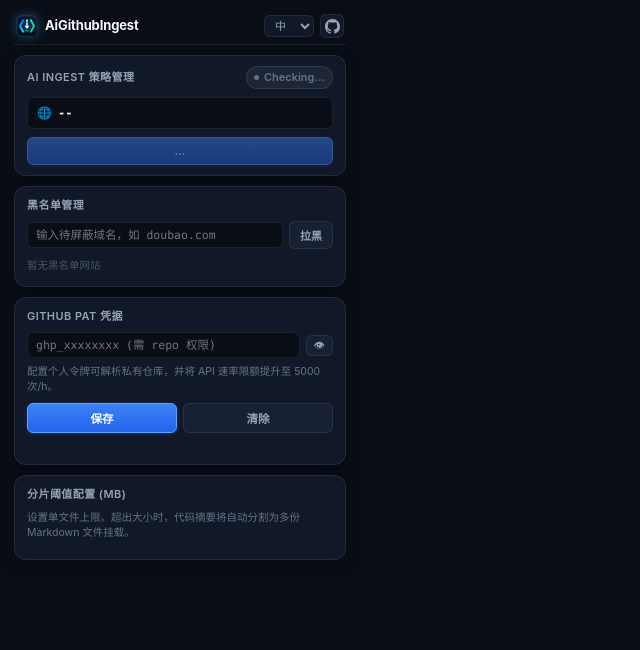
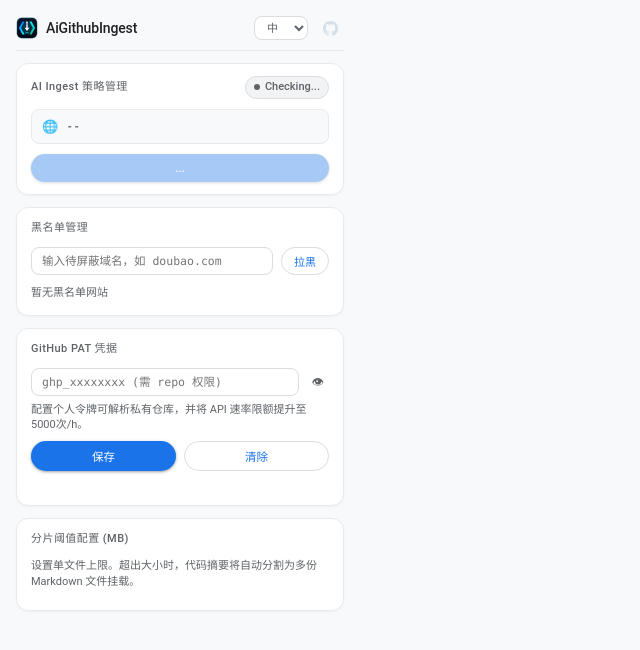
Before and after one commit to CYoJkoY/AiGithubIngest, a website with bundled scripts: page src/popup/popup.html in a window 1280 px wide. Shown: the whole page, without its empty margins (0-640 px from the left). Built offline with nearby package versions, Linux system fonts and the light colour scheme; some packages are replaced by stand-ins of ours; no server answers; files whose address does not match are found by name.

Commit message:
feat(ui): migrate popup and toast to Google Material 3 design system
- Replace legacy dark theme tokens with Material 3 color, typography, shape, elevation, and motion variables.
- Restyle popup cards, badges, buttons, inputs, and site limit rows to Material 3 specifications.
- Update toast container and variants to Material Snackbar styling with bottom placement and type-specific accents.

```diff
--- a/src/popup/popup.css
+++ b/src/popup/popup.css
@@ -1,57 +1,62 @@
 /* ====================================================================
    AiGithubIngest — Extension Popup System
-   AzSkills Precision Dark Design System
+   Google Material Design 3 (M3) Architecture
    ==================================================================== */
 
 :root {
-  /* Palette & Surfaces */
-  --color-bg: #090d16;
-  --color-surface: #111827;
-  --color-surface-elevated: #172133;
-  --color-surface-hover: #1e293b;
-  --color-border: rgba(255, 255, 255, 0.08);
-  --color-border-hover: rgba(56, 189, 248, 0.3);
-  --color-border-focus: #38bdf8;
+  /* Google M3 Baseline Palette */
+  --md-sys-color-primary: #1a73e8;
+  --md-sys-color-primary-hover: #1557d0;
+  --md-sys-color-primary-active: #174ea6;
+  --md-sys-color-on-primary: #ffffff;
+  --md-sys-color-primary-container: #e8f0fe;
+  --md-sys-color-on-primary-container: #1967d2;
 
-  /* Typography Colors */
-  --color-text-primary: #f8fafc;
-  --color-text-secondary: #94a3b8;
-  --color-text-tertiary: #64748b;
-  --color-text-faint: #475569;
+  --md-sys-color-surface: #ffffff;
+  --md-sys-color-surface-container: #f8f9fa;
+  --md-sys-color-surface-container-high: #f1f3f4;
+  --md-sys-color-surface-container-highest: #e8eaed;
+  --md-sys-color-on-surface: #202124;
+  --md-sys-color-on-surface-variant: #5f6368;
+  --md-sys-color-outline: #dadce0;
+  --md-sys-color-outline-variant: #e8eaed;
 
-  /* Brand Accents */
-  --color-accent: #38bdf8;
-  --color-accent-hover: #0ea5e9;
-  --color-primary: #2563eb;
-  --color-primary-hover: #1d4ed8;
+  /* Google M3 Semantic Feedback Colors */
+  --md-sys-color-success: #1e8e3e;
+  --md-sys-color-success-bg: #e6f4ea;
+  --md-sys-color-success-border: #ceead6;
 
-  /* Status Tokens */
-  --color-success: #10b981;
-  --color-success-bg: rgba(16, 185, 129, 0.12);
-  --color-success-border: rgba(16, 185, 129, 0.28);
+  --md-sys-color-info: #1a73e8;
+  --md-sys-color-info-bg: #e8f0fe;
+  --md-sys-color-info-border: #d2e3fc;
 
-  --color-info: #38bdf8;
-  --color-info-bg: rgba(56, 189, 248, 0.12);
-  --color-info-border: rgba(56, 189, 248, 0.28);
+  --md-sys-color-error: #d93025;
+  --md-sys-color-error-hover: #c5221f;
+  --md-sys-color-error-bg: #fce8e6;
+  --md-sys-color-error-border: #fad2cf;
+  --md-sys-color-on-error: #ffffff;
 
-  --color-danger: #f43f5e;
-  --color-danger-bg: rgba(244, 63, 94, 0.12);
-  --color-danger-border: rgba(244, 63, 94, 0.3);
-  --color-danger-hover: #e11d48;
+  --md-sys-color-neutral: #5f6368;
+  --md-sys-color-neutral-bg: #f1f3f4;
+  --md-sys-color-neutral-border: #dadce0;
 
-  --color-neutral: #64748b;
-  --color-neutral-bg: rgba(100, 116, 139, 0.15);
-  --color-neutral-border: rgba(100, 116, 139, 0.25);
+  /* Google Typography & Shape Tokens */
+  --font-family-google:
+    'Google Sans', 'Roboto', -apple-system, BlinkMacSystemFont, 'Segoe UI', 'PingFang SC',
+    sans-serif;
+  --font-family-mono: 'Roboto Mono', 'SF Mono', Consolas, Menlo, monospace;
 
-  /* Geometry & Rhythm */
   --radius-xs: 4px;
-  --radius-sm: 6px;
-  --radius-md: 8px;
-  --radius-lg: 12px;
+  --radius-sm: 8px;
+  --radius-md: 12px;
+  --radius-lg: 16px;
+  --radius-pill: 9999px;
 
-  /* Transitions */
-  --ease-spring: cubic-bezier(0.16, 1, 0.3, 1);
-  --duration-fast: 160ms;
+  /* Google Elevation & Motion Tokens */
+  --shadow-elevation-1: 0 1px 2px 0 rgba(60, 64, 67, 0.3), 0 1px 3px 1px rgba(60, 64, 67, 0.15);
+  --shadow-elevation-2: 0 1px 2px 0 rgba(60, 64, 67, 0.3), 0 2px 6px 2px rgba(60, 64, 67, 0.15);
+  --motion-easing-standard: cubic-bezier(0.2, 0, 0, 1);
+  --motion-duration-short: 150ms;
 }
 
 *,
@@ -66,12 +71,10 @@
   width: 360px;
   min-height: 480px;
   margin: 0;
-  padding: 12px 14px 16px;
-  background-color: var(--color-bg);
-  color: var(--color-text-primary);
-  font-family:
-    -apple-system, BlinkMacSystemFont, 'Segoe UI', Roboto, 'PingFang SC', 'Hiragino Sans GB',
-    'Microsoft YaHei', sans-serif;
+  padding: 14px 16px 18px;
+  background-color: var(--md-sys-color-surface-container);
+  color: var(--md-sys-color-on-surface);
+  font-family: var(--font-family-google);
   font-size: 12px;
   line-height: 1.5;
   -webkit-font-smoothing: antialiased;
@@ -80,165 +83,163 @@
 .container {
   display: flex;
   flex-direction: column;
-  gap: 10px;
+  gap: 12px;
 }
 
-/* ---------- Top Bar ------------------------------------------------ */
+/* ---------- Top Bar (Google App Bar Style) -------------------------- */
 
 .app-topbar {
   display: flex;
   justify-content: space-between;
   align-items: center;
-  padding: 2px 2px 6px;
-  border-bottom: 1px solid var(--color-border);
+  padding-bottom: 8px;
+  border-bottom: 1px solid var(--md-sys-color-outline-variant);
 }
 
 .brand-group {
   display: flex;
   align-items: center;
-  gap: 7px;
+  gap: 8px;
 }
 
 .app-logo {
   display: block;
-  filter: drop-shadow(0 0 6px rgba(56, 189, 248, 0.35));
 }
 
 .app-name {
-  font-weight: 700;
-  font-size: 13px;
+  font-weight: 500;
+  font-size: 14px;
   letter-spacing: -0.01em;
-  color: var(--color-text-primary);
+  color: var(--md-sys-color-on-surface);
 }
 
 .topbar-actions {
   display: flex;
   align-items: center;
-  gap: 6px;
+  gap: 8px;
 }
 
 .select-box {
-  background: var(--color-surface);
-  border: 1px solid var(--color-border);
-  color: var(--color-text-secondary);
+  background: var(--md-sys-color-surface);
+  border: 1px solid var(--md-sys-color-outline);
+  color: var(--md-sys-color-on-surface-variant);
   border-radius: var(--radius-sm);
   font-size: 11px;
-  padding: 3px 6px;
+  font-weight: 500;
+  padding: 4px 8px;
   cursor: pointer;
   outline: none;
-  transition: all var(--duration-fast) var(--ease-spring);
+  transition: all var(--motion-duration-short) var(--motion-easing-standard);
 }
 
 .select-box:hover,
 .select-box:focus-visible {
-  border-color: var(--color-accent);
-  color: var(--color-text-primary);
+  border-color: var(--md-sys-color-primary);
+  color: var(--md-sys-color-primary);
 }
 
 .topbar-icon-link {
   display: inline-flex;
   align-items: center;
   justify-content: center;
-  width: 24px;
-  height: 24px;
-  border-radius: var(--radius-sm);
-  background: var(--color-surface);
-  border: 1px solid var(--color-border);
-  transition: all var(--duration-fast) var(--ease-spring);
+  width: 28px;
+  height: 28px;
+  border-radius: var(--radius-pill);
+  background: transparent;
+  border: 1px solid transparent;
+  transition: all var(--motion-duration-short) var(--motion-easing-standard);
   text-decoration: none;
 }
 
 .topbar-icon-link img {
   opacity: 0.75;
-  transition: opacity var(--duration-fast);
+  transition: opacity var(--motion-duration-short);
 }
 
 .topbar-icon-link:hover {
-  background: var(--color-surface-hover);
-  border-color: var(--color-border-hover);
+  background: var(--md-sys-color-surface-container-highest);
 }
 
 .topbar-icon-link:hover img {
   opacity: 1;
 }
 
-/* ---------- Cards -------------------------------------------------- */
+/* ---------- Cards (M3 Surface Container Low) ----------------------- */
 
 .card {
-  background: var(--color-surface);
-  border: 1px solid var(--color-border);
-  border-radius: var(--radius-lg);
-  padding: 10px 12px;
-  box-shadow: 0 4px 16px rgba(0, 0, 0, 0.25);
-  transition: border-color var(--duration-fast) var(--ease-spring);
+  background: var(--md-sys-color-surface);
+  border: 1px solid var(--md-sys-color-outline-variant);
+  border-radius: var(--radius-md);
+  padding: 12px 14px;
+  box-shadow: 0 1px 2px rgba(60, 64, 67, 0.05);
+  transition: border-color var(--motion-duration-short) var(--motion-easing-standard);
 }
 
 .card:hover {
-  border-color: rgba(255, 255, 255, 0.12);
+  border-color: var(--md-sys-color-outline);
 }
 
 .card-header {
   display: flex;
   justify-content: space-between;
   align-items: center;
-  margin-bottom: 8px;
+  margin-bottom: 10px;
   gap: 8px;
 }
 
 .section-title {
   font-size: 11px;
-  font-weight: 600;
-  text-transform: uppercase;
+  font-weight: 500;
   letter-spacing: 0.04em;
-  color: var(--color-text-secondary);
+  color: var(--md-sys-color-on-surface-variant);
 }
 
-/* ---------- Badges (状态指示胶囊) ----------------------------------- */
+/* ---------- Badges (M3 Assist Chips) ------------------------------- */
 
 .badge {
   display: inline-flex;
   align-items: center;
   gap: 5px;
   font-size: 11px;
-  padding: 2px 7px;
-  border-radius: 999px;
-  font-weight: 600;
+  padding: 2px 8px;
+  border-radius: var(--radius-pill);
+  font-weight: 500;
   white-space: nowrap;
   word-break: keep-all;
   flex-shrink: 0;
 }
 
 .badge-dot {
-  width: 5px;
-  height: 5px;
+  width: 6px;
+  height: 6px;
   border-radius: 50%;
   display: block;
   background-color: currentColor;
 }
 
 .badge--builtin {
-  background: var(--color-success-bg);
-  color: var(--color-success);
-  border: 1px solid var(--color-success-border);
+  background: var(--md-sys-color-success-bg);
+  color: var(--md-sys-color-success);
+  border: 1px solid var(--md-sys-color-success-border);
 }
 
 .badge--whitelist {
-  background: var(--color-info-bg);
-  color: var(--color-info);
-  border: 1px solid var(--color-info-border);
+  background: var(--md-sys-color-info-bg);
+  color: var(--md-sys-color-info);
+  border: 1px solid var(--md-sys-color-info-border);
 }
 
 .badge--blacklist {
-  background: var(--color-danger-bg);
-  color: var(--color-danger);
-  border: 1px solid var(--color-danger-border);
+  background: var(--md-sys-color-error-bg);
+  color: var(--md-sys-color-error);
+  border: 1px solid var(--md-sys-color-error-border);
 }
 
 .badge--disabled,
 .badge--neutral {
-  background: var(--color-neutral-bg);
-  color: var(--color-neutral);
-  border: 1px solid var(--color-neutral-border);
+  background: var(--md-sys-color-neutral-bg);
+  color: var(--md-sys-color-neutral);
+  border: 1px solid var(--md-sys-color-neutral-border);
 }
 
 /* ---------- Site Policy Section ------------------------------------ */
@@ -246,24 +247,24 @@
 .site-display-box {
   display: flex;
   align-items: center;
-  gap: 6px;
-  background: var(--color-bg);
-  border: 1px solid var(--color-border);
+  gap: 8px;
+  background: var(--md-sys-color-surface-container);
+  border: 1px solid var(--md-sys-color-outline-variant);
   border-radius: var(--radius-sm);
-  padding: 6px 9px;
-  margin-bottom: 8px;
+  padding: 7px 10px;
+  margin-bottom: 10px;
 }
 
 .site-icon {
-  font-size: 12px;
-  opacity: 0.8;
+  font-size: 13px;
+  opacity: 0.85;
 }
 
 .current-site-domain {
-  font-family: 'SF Mono', 'Cascadia Code', 'Fira Mono', Consolas, monospace;
-  font-size: 12px;
-  font-weight: 600;
-  color: #f1f5f9;
+  font-family: var(--font-family-mono);
+  font-size: 11.5px;
+  font-weight: 500;
+  color: var(--md-sys-color-on-surface);
   overflow: hidden;
   text-overflow: ellipsis;
   white-space: nowrap;
@@ -271,7 +272,7 @@
 
 .action-btn-group {
   display: flex;
-  gap: 6px;
+  gap: 8px;
   width: 100%;
 }
 
@@ -280,77 +281,82 @@
   min-width: 0;
 }
 
-/* ---------- Buttons (强制防换行与微质感) ------------------------------ */
+/* ---------- Buttons (Google Material Button Specs) ------------------ */
 
 .btn {
   display: inline-flex;
   align-items: center;
   justify-content: center;
-  padding: 6px 10px;
+  padding: 6px 14px;
   border: 1px solid transparent;
-  border-radius: var(--radius-sm);
+  border-radius: var(--radius-pill);
   font-size: 11.5px;
-  font-weight: 600;
+  font-weight: 500;
   cursor: pointer;
-  font-family: inherit;
-  white-space: nowrap; /* 核心防御：严禁折行 */
+  font-family: var(--font-family-google);
+  white-space: nowrap;
   word-break: keep-all;
   overflow: hidden;
   text-overflow: ellipsis;
-  transition: all var(--duration-fast) var(--ease-spring);
+  transition: all var(--motion-duration-short) var(--motion-easing-standard);
   text-decoration: none;
 }
 
 .btn:focus-visible {
-  outline: 2px solid var(--color-accent);
-  outline-offset: 1px;
+  outline: 2px solid var(--md-sys-color-primary);
+  outline-offset: 2px;
 }
 
 .btn:disabled {
-  opacity: 0.45;
+  opacity: 0.38;
   cursor: not-allowed;
   pointer-events: none;
 }
 
+/* Material Filled Button */
 .btn-primary {
-  background: linear-gradient(180deg, #3b82f6 0%, #2563eb 100%);
-  border-color: #60a5fa;
-  color: #ffffff;
-  box-shadow: 0 1px 4px rgba(37, 99, 235, 0.35);
+  background: var(--md-sys-color-primary);
+  color: var(--md-sys-color-on-primary);
+  box-shadow: var(--shadow-elevation-1);
 }
 
 .btn-primary:hover:not(:disabled) {
-  background: linear-gradient(180deg, #60a5fa 0%, #1d4ed8 100%);
-  box-shadow: 0 2px 8px rgba(37, 99, 235, 0.5);
+  background: var(--md-sys-color-primary-hover);
+  box-shadow: var(--shadow-elevation-2);
 }
 
+.btn-primary:active:not(:disabled) {
+  background: var(--md-sys-color-primary-active);
+}
+
+/* Material Tonal / Outlined Button */
 .btn-secondary {
-  background: var(--color-surface-elevated);
-  border-color: var(--color-border);
-  color: var(--color-text-secondary);
+  background: var(--md-sys-color-surface);
+  border: 1px solid var(--md-sys-color-outline);
+  color: var(--md-sys-color-primary);
 }
 
 .btn-secondary:hover:not(:disabled) {
-  background: var(--color-surface-hover);
-  border-color: rgba(255, 255, 255, 0.16);
-  color: var(--color-text-primary);
+  background: var(--md-sys-color-primary-container);
+  border-color: var(--md-sys-color-outline);
+  color: var(--md-sys-color-on-primary-container);
 }
 
+/* Material Danger Button */
 .btn-danger {
-  background: var(--color-danger-bg);
-  border-color: var(--color-danger-border);
-  color: #fda4af;
+  background: var(--md-sys-color-error-bg);
+  border: 1px solid var(--md-sys-color-error-border);
+  color: var(--md-sys-color-error);
 }
 
 .btn-danger:hover:not(:disabled) {
-  background: var(--color-danger);
-  border-color: var(--color-danger-hover);
-  color: #ffffff;
-  box-shadow: 0 2px 8px rgba(244, 63, 94, 0.4);
+  background: var(--md-sys-color-error);
+  color: var(--md-sys-color-on-error);
+  box-shadow: var(--shadow-elevation-1);
 }
 
 .btn-compact {
-  padding: 5px 10px;
+  padding: 5px 12px;
   font-size: 11px;
   flex-shrink: 0;
 }
@@ -358,35 +364,35 @@
 .btn-grid-dual {
   display: grid;
   grid-template-columns: 1fr 1fr;
-  gap: 6px;
+  gap: 8px;
 }
 
-/* ---------- Input & Form Controls ---------------------------------- */
+/* ---------- Material Outlined Input Fields ------------------------- */
 
 .input-action-row {
   display: flex;
-  gap: 6px;
+  gap: 8px;
   align-items: center;
 }
 
 .input-text {
   flex: 1 1 0;
   min-width: 0;
-  background: var(--color-bg);
-  border: 1px solid var(--color-border);
-  color: var(--color-text-primary);
-  padding: 5px 8px;
+  background: var(--md-sys-color-surface);
+  border: 1px solid var(--md-sys-color-outline);
+  color: var(--md-sys-color-on-surface);
+  padding: 6px 10px;
   border-radius: var(--radius-sm);
   font-size: 11.5px;
-  font-family: 'SF Mono', 'Cascadia Code', Consolas, monospace;
+  font-family: var(--font-family-mono);
   outline: none;
-  transition: all var(--duration-fast) var(--ease-spring);
+  transition: all var(--motion-duration-short) var(--motion-easing-standard);
 }
 
 .input-text:focus,
 .input-text:focus-visible {
-  border-color: var(--color-accent);
-  box-shadow: 0 0 0 1px var(--color-accent);
+  border-color: var(--md-sys-color-primary);
+  box-shadow: 0 0 0 1px var(--md-sys-color-primary);
 }
 
 .token-row {
@@ -394,33 +400,32 @@
 }
 
 .token-input {
-  padding-right: 28px;
+  padding-right: 30px;
 }
 
 .btn-icon {
-  background: var(--color-surface-elevated);
-  border: 1px solid var(--color-border);
-  color: var(--color-text-secondary);
-  border-radius: var(--radius-sm);
-  padding: 4px 7px;
+  background: transparent;
+  border: 1px solid transparent;
+  color: var(--md-sys-color-on-surface-variant);
+  border-radius: var(--radius-pill);
+  padding: 4px;
   cursor: pointer;
-  font-size: 11px;
+  font-size: 12px;
   line-height: 1;
   display: inline-flex;
   align-items: center;
   justify-content: center;
-  transition: all var(--duration-fast);
+  transition: all var(--motion-duration-short);
 }
 
 .btn-icon:hover {
-  background: var(--color-surface-hover);
-  color: var(--color-text-primary);
-  border-color: var(--color-border-hover);
+  background: var(--md-sys-color-surface-container-highest);
+  color: var(--md-sys-color-on-surface);
 }
 
 .hint-text {
-  font-size: 10.5px;
-  color: var(--color-text-tertiary);
+  font-size: 11px;
+  color: var(--md-sys-color-on-surface-variant);
   line-height: 1.45;
   margin: 6px 0 8px 0;
 }
@@ -428,18 +433,18 @@
 .token-status {
   font-size: 11px;
   font-weight: 500;
-  color: var(--color-success);
+  color: var(--md-sys-color-success);
   min-height: 16px;
-  margin-top: 5px;
+  margin-top: 6px;
 }
 
-/* ---------- Blacklist Tags ----------------------------------------- */
+/* ---------- Blacklist Tags (M3 Input Chips) ------------------------- */
 
 .blacklist-tags {
   display: flex;
   flex-wrap: wrap;
-  gap: 5px;
-  margin-top: 7px;
+  gap: 6px;
+  margin-top: 8px;
   max-height: 80px;
   overflow-y: auto;
 }
@@ -448,68 +453,68 @@
   display: inline-flex;
   align-items: center;
   gap: 4px;
-  background: var(--color-bg);
-  border: 1px solid rgba(244, 63, 94, 0.25);
-  border-radius: var(--radius-xs);
-  padding: 1px 6px;
-  font-size: 10.5px;
-  color: #fda4af;
-  font-family: 'SF Mono', Consolas, monospace;
+  background: var(--md-sys-color-surface-container-high);
+  border: 1px solid var(--md-sys-color-outline-variant);
+  border-radius: var(--radius-sm);
+  padding: 2px 8px;
+  font-size: 11px;
+  color: var(--md-sys-color-error);
+  font-family: var(--font-family-mono);
 }
 
 .tag-remove-btn {
   background: transparent;
   border: none;
-  color: var(--color-text-tertiary);
+  color: var(--md-sys-color-on-surface-variant);
   cursor: pointer;
-  font-size: 11px;
+  font-size: 12px;
   padding: 0 1px;
   line-height: 1;
 }
 
 .tag-remove-btn:hover {
-  color: var(--color-danger);
+  color: var(--md-sys-color-error);
 }
 
 .empty-tip {
-  font-size: 10.5px;
-  color: var(--color-text-faint);
+  font-size: 11px;
+  color: var(--md-sys-color-on-surface-variant);
   padding: 2px 0;
 }
 
-/* ---------- Site Upload Limits ------------------------------------- */
+/* ---------- Site Upload Limits (M3 List & Inputs) ------------------- */
 
 .site-limits-list {
   display: flex;
   flex-direction: column;
-  gap: 4px;
-  margin-top: 4px;
+  gap: 6px;
+  margin-top: 6px;
   max-height: 240px;
   overflow-y: auto;
 }
 
 .site-limit-section {
-  font-size: 9.5px;
+  font-size: 10px;
   text-transform: uppercase;
-  letter-spacing: 0.06em;
-  color: var(--color-text-faint);
-  font-weight: 700;
+  letter-spacing: 0.05em;
+  color: var(--md-sys-color-on-surface-variant);
+  font-weight: 600;
   margin-top: 6px;
 }
 
 .site-limit-row {
   display: flex;
   align-items: center;
-  gap: 5px;
-  padding: 3px 4px;
-  border-radius: var(--radius-xs);
-  background: var(--color-surface-elevated);
-  border: 1px solid var(--color-border);
+  gap: 6px;
+  padding: 4px 6px;
+  border-radius: var(--radius-sm);
+  background: var(--md-sys-color-surface-container);
+  border: 1px solid var(--md-sys-color-outline-variant);
 }
 
 .site-limit-row--current {
-  border-color: rgba(56, 189, 248, 0.35);
-  background: rgba(56, 189, 248, 0.06);
+  border-color: var(--md-sys-color-info-border);
+  background: var(--md-sys-color-info-bg);
 }
 
 .site-limit-row--unset {
@@ -517,9 +522,9 @@
 }
 
 .site-limit-row--fallback {
-  border-top: 1px dashed var(--color-border);
-  padding-top: 5px;
-  margin-top: 3px;
+  border-top: 1px dashed var(--md-sys-color-outline);
+  padding-top: 6px;
+  margin-top: 4px;
 }
 
 .site-limit-label {
@@ -529,16 +534,16 @@
   text-overflow: ellipsis;
   white-space: nowrap;
   font-size: 11px;
-  font-family: 'SF Mono', Consolas, monospace;
-  color: var(--color-text-secondary);
+  font-family: var(--font-family-mono);
+  color: var(--md-sys-color-on-surface);
 }
 
 .site-limit-input {
   width: 52px;
   flex: 0 0 auto;
-  padding: 3px 5px;
+  padding: 4px 6px;
   text-align: right;
-  font-size: 10.5px;
+  font-size: 11px;
 }
 
 .site-limit-input::-webkit-outer-spin-button,
@@ -554,8 +559,8 @@
 
 .site-limit-unit {
   flex: 0 0 auto;
-  padding: 2px 4px;
-  font-size: 10px;
+  padding: 3px 4px;
+  font-size: 10.5px;
 }
 
 .site-limit-domain {
@@ -564,27 +569,25 @@
 }
 
 .site-limit-icon-btn {
-  width: 20px;
-  height: 20px;
+  width: 22px;
+  height: 22px;
   padding: 0;
 }
 
 .site-limit-icon-btn--save {
-  color: var(--color-success);
+  color: var(--md-sys-color-success);
 }
 
 .site-limit-icon-btn--save:hover {
-  background: var(--color-success-bg);
-  border-color: var(--color-success);
+  background: var(--md-sys-color-success-bg);
 }
 
 .site-limit-icon-btn--remove {
-  color: var(--color-danger);
+  color: var(--md-sys-color-error);
 }
 
 .site-limit-icon-btn--remove:hover {
-  background: var(--color-danger-bg);
-  border-color: var(--color-danger);
+  background: var(--md-sys-color-error-bg);
 }
 
 .hidden {
```
Also changed, not shown: src/ui/toast.css (+33 -15 lines).
